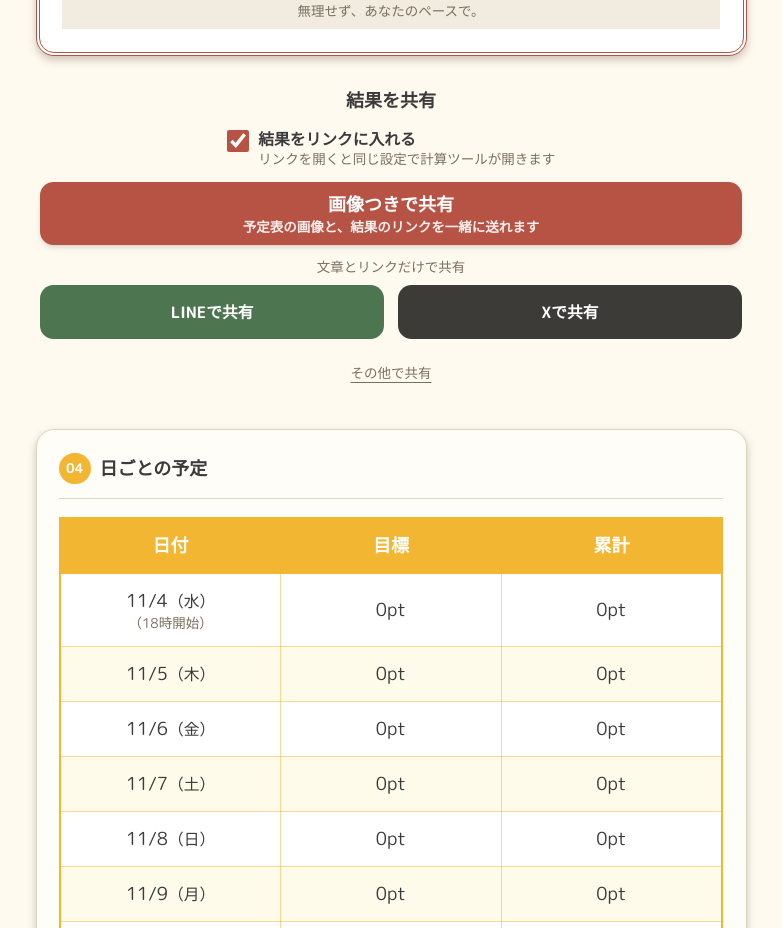
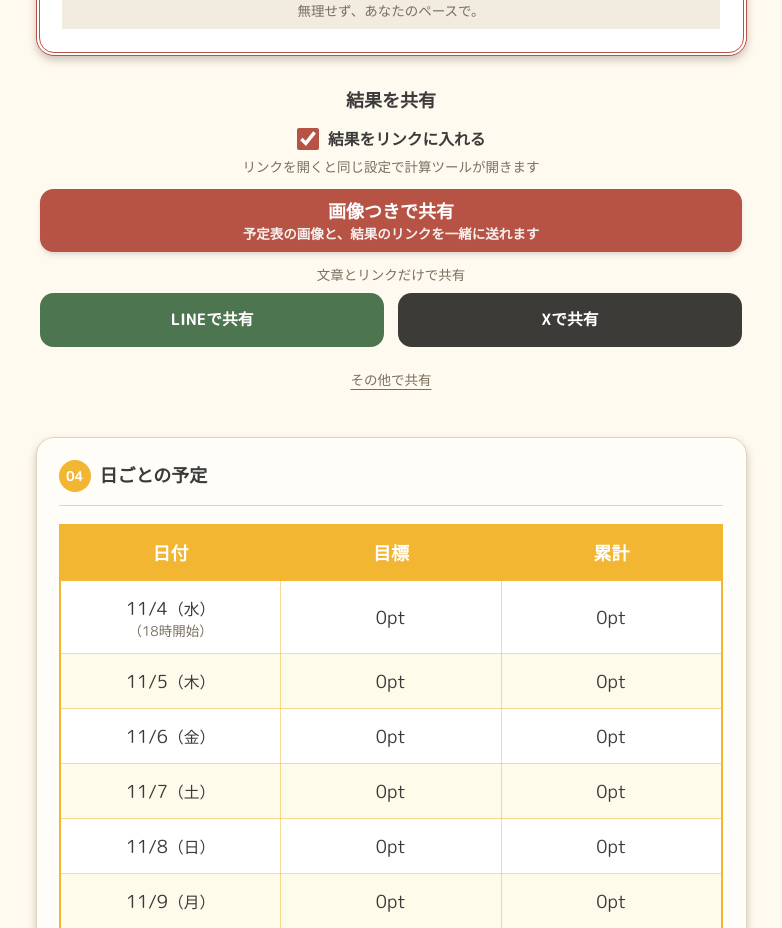
Before and after one commit to toupazu-tool/pazugiri-index, a Next.js app: page /point-calc/jigoku-meguri-2026 in a window 1280 px wide. Shown: the part 4640-5568 px from the top of the page, without its empty margins (249-1031 px from the left). Built offline with nearby package versions, Linux system fonts and the light colour scheme; no server answers.

Commit message:
style: 結果をリンクに入れるチェックを中央にそろえる

```diff
--- a/src/components/PointCalc.tsx
+++ b/src/components/PointCalc.tsx
@@ -405,20 +405,20 @@ return (
       <section className="px-1 py-2">
         <h2 className="mb-3 text-center text-base font-extrabold">結果を共有</h2>
         {/* オン：リンクを開くと同じ設定で開き、カードも結果入り。オフ：イベントページのリンクとタイトルだけ */}
-        <label className="mb-3 flex cursor-pointer items-start justify-center gap-2 text-sm font-bold">
+        <div className="mb-3 text-center">
+          <label className="inline-flex cursor-pointer items-center justify-center gap-2 text-sm font-bold">
             <input
               type="checkbox"
               checked={includeResult}
               onChange={(e) => setIncludeResult(e.target.checked)}
-            className="mt-0.5 size-5 accent-notebook-red"
+              className="size-5 accent-notebook-red"
             />
-          <span>
             結果をリンクに入れる
-            <span className="block text-xs font-normal text-notebook-muted">
+          </label>
+          <p className="text-xs text-notebook-muted">
             {includeResult ? "リンクを開くと同じ設定で計算ツールが開きます" : "イベントページのリンクとタイトルだけを送ります"}
-            </span>
-          </span>
-        </label>
+          </p>
+        </div>
         {/* 画像つきで共有（予定表の画像＋結果入りのリンク）。いちばん目立つボタン */}
         <button
           type="button"
```
Lines whose indentation alone changed are shown as unchanged.
